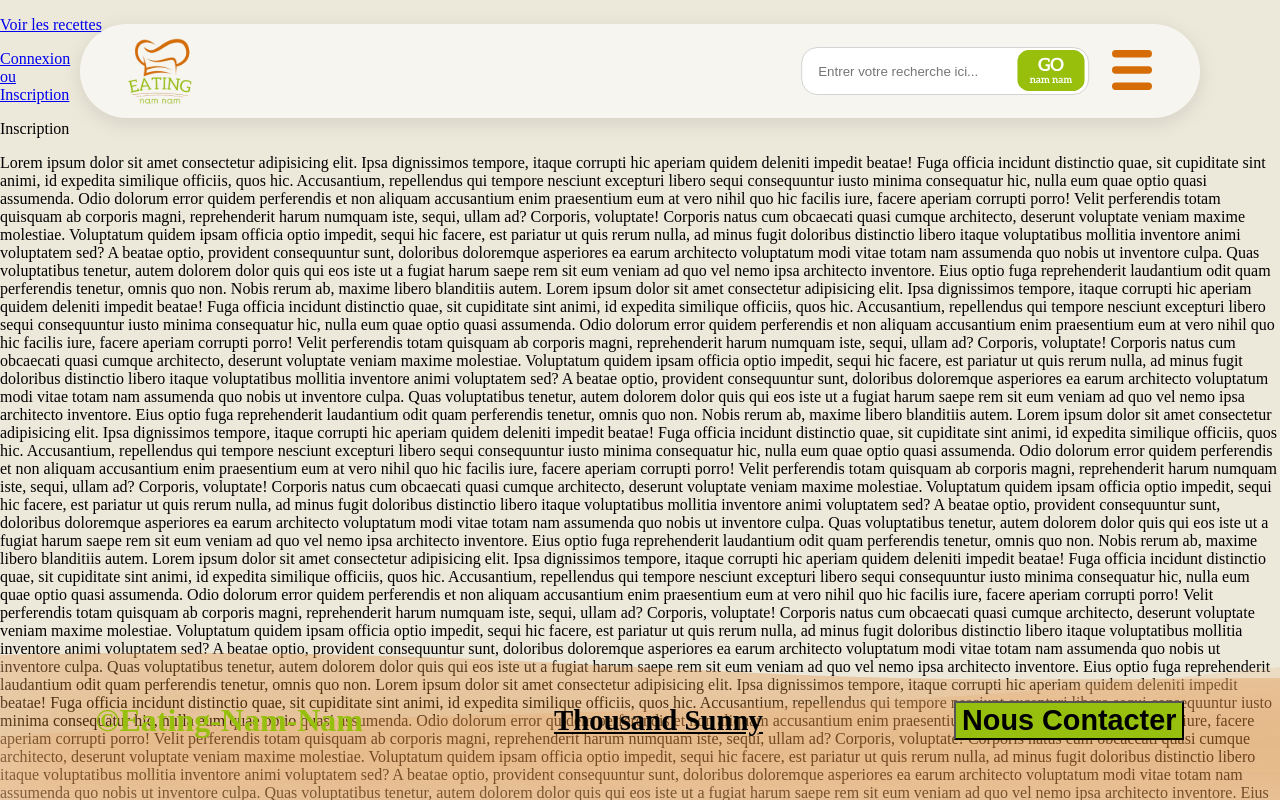
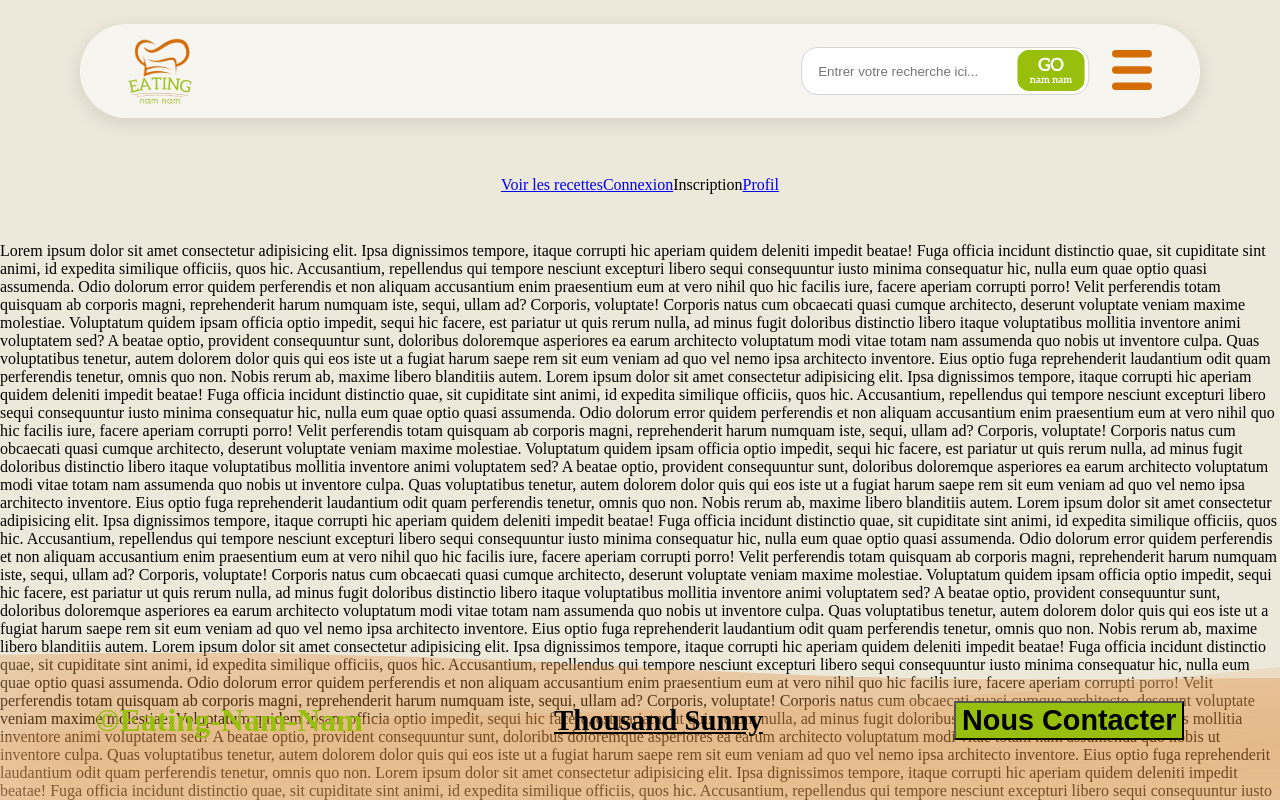
Before and after one commit to WildCodeSchool-2023-09/JS-RemoteFR-SACOD-P3-Eating-Nam-Nam-thousandsunny, a React (Vite) app in the folder frontend/: page / in a window 1280 px wide. Shown: the top 800 px of the page. Built offline with nearby package versions, Linux system fonts and the light colour scheme; a web font is replaced by a local one.

Commit message:
Profil-fix

```diff
--- a/frontend/src/pages/Accueil.jsx
+++ b/frontend/src/pages/Accueil.jsx
@@ -2,18 +2,17 @@ import { Link } from "react-router-dom";
 
 function Accueil() {
   return (
-    <div>
+    <div className="body-content">
       <Link to="/recipes">
         <p>Voir les recettes</p>
       </Link>
-      <a href="/Connexion">
-        Connexion
-        <br />
-        ou
-        <br />
-        Inscription
-      </a>
+      <Link to="connexion/">
+        <p>Connexion</p>
+      </Link>
       <p>Inscription</p>
+      <Link to="/Profil">
+        <p>Profil</p>
+      </Link>
     </div>
   );
 }
```
